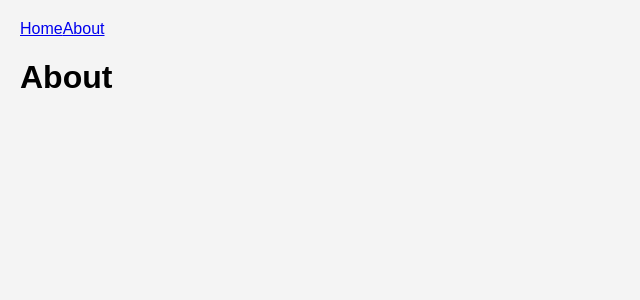
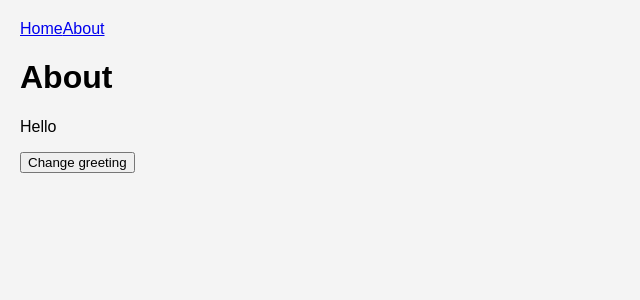
Before and after one commit to lunadiotic/vue-fetch-api, a Vue app: page /about in a window 1280 px wide. Shown: the top 300 px of the page, without its empty margins (0-640 px from the left). Built offline with nearby package versions, Linux system fonts and the light colour scheme.

Commit message:
simple lifecycle hook

```diff
--- a/src/views/About.vue
+++ b/src/views/About.vue
@@ -1,5 +1,55 @@
+<script setup>
+import {
+	onBeforeMount,
+	onBeforeUnmount,
+	onBeforeUpdate,
+	onMounted,
+	onUnmounted,
+	onUpdated,
+	ref,
+} from 'vue';
+
+const greeting = ref('Hello');
+
+function changeGreeting() {
+	greeting.value = 'Goodbye';
+}
+
+onBeforeMount(() => {
+	console.log('Component will be mounted soon');
+	// Lakukan persiapan atau efek samping sebelum mounting
+});
+
+onMounted(() => {
+	console.log('Component has been mounted');
+	// Lakukan tugas setelah mounting, seperti fetching data
+});
+
+onBeforeUpdate(() => {
+	console.log('Component will be updated soon');
+	// Lakukan persiapan atau efek samping sebelum pembaruan
+});
+
+onUpdated(() => {
+	console.log('Component has been updated');
+	// Lakukan tugas setelah pembaruan, jika diperlukan
+});
+
+onBeforeUnmount(() => {
+	console.log('Component will be unmounted soon');
+	// Lakukan pembersihan atau persiapan sebelum unmounting
+});
+
+onUnmounted(() => {
+	console.log('Component has been unmounted');
+	// Lakukan tugas terakhir sebelum dihapus
+});
+</script>
+
 <template>
 	<div>
 		<h1>About</h1>
+		<p>{{ greeting }}</p>
+		<button @click="changeGreeting">Change greeting</button>
 	</div>
 </template>
--- a/src/views/Home.vue
+++ b/src/views/Home.vue
@@ -1,62 +1,14 @@
 <script setup>
 import Pagination from '@/components/Pagination.vue';
 import ProductCard from '@/components/ProductCard.vue';
-
-import {
-	onBeforeMount,
-	onBeforeUnmount,
-	onBeforeUpdate,
-	onMounted,
-	onUnmounted,
-	onUpdated,
-	ref,
-} from 'vue';
-
-const page = ref(1);
-
-function nextPage() {
-	page.value++;
-}
-
-onBeforeMount(() => {
-	console.log('Component will be mounted soon');
-	// Lakukan persiapan atau efek samping sebelum mounting
-});
-
-onMounted(() => {
-	console.log('Component has been mounted');
-	// Lakukan tugas setelah mounting, seperti fetching data
-});
-
-onBeforeUpdate(() => {
-	console.log('Component will be updated soon');
-	// Lakukan persiapan atau efek samping sebelum pembaruan
-});
-
-onUpdated(() => {
-	console.log('Component has been updated');
-	// Lakukan tugas setelah pembaruan, jika diperlukan
-});
-
-onBeforeUnmount(() => {
-	console.log('Component will be unmounted soon');
-	// Lakukan pembersihan atau persiapan sebelum unmounting
-});
-
-onUnmounted(() => {
-	console.log('Component has been unmounted');
-	// Lakukan tugas terakhir sebelum dihapus
-});
 </script>
 
 <template>
 	<main>
-		{{ page }}
 		<div class="product-grid">
 			<ProductCard />
 		</div>
 		<Pagination />
-		<button @click="nextPage">Next</button>
 	</main>
 </template>
 
```
